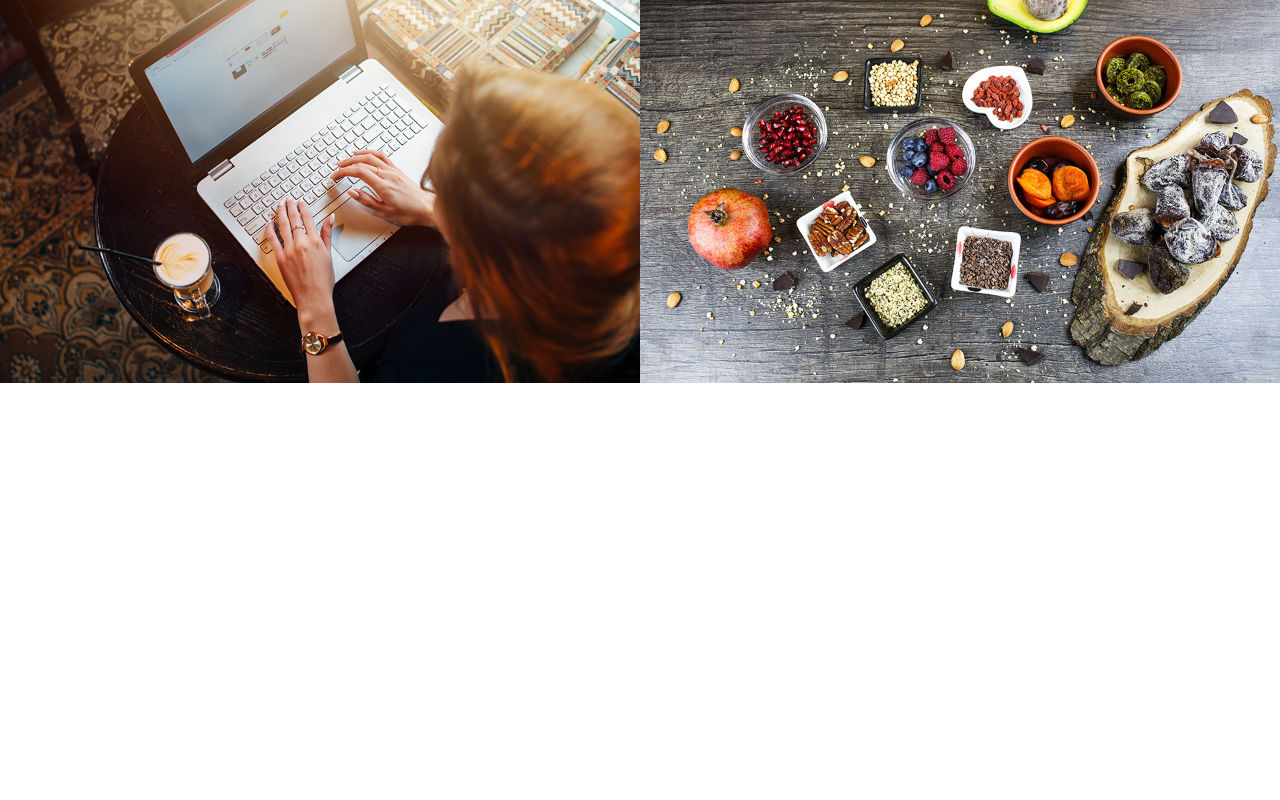
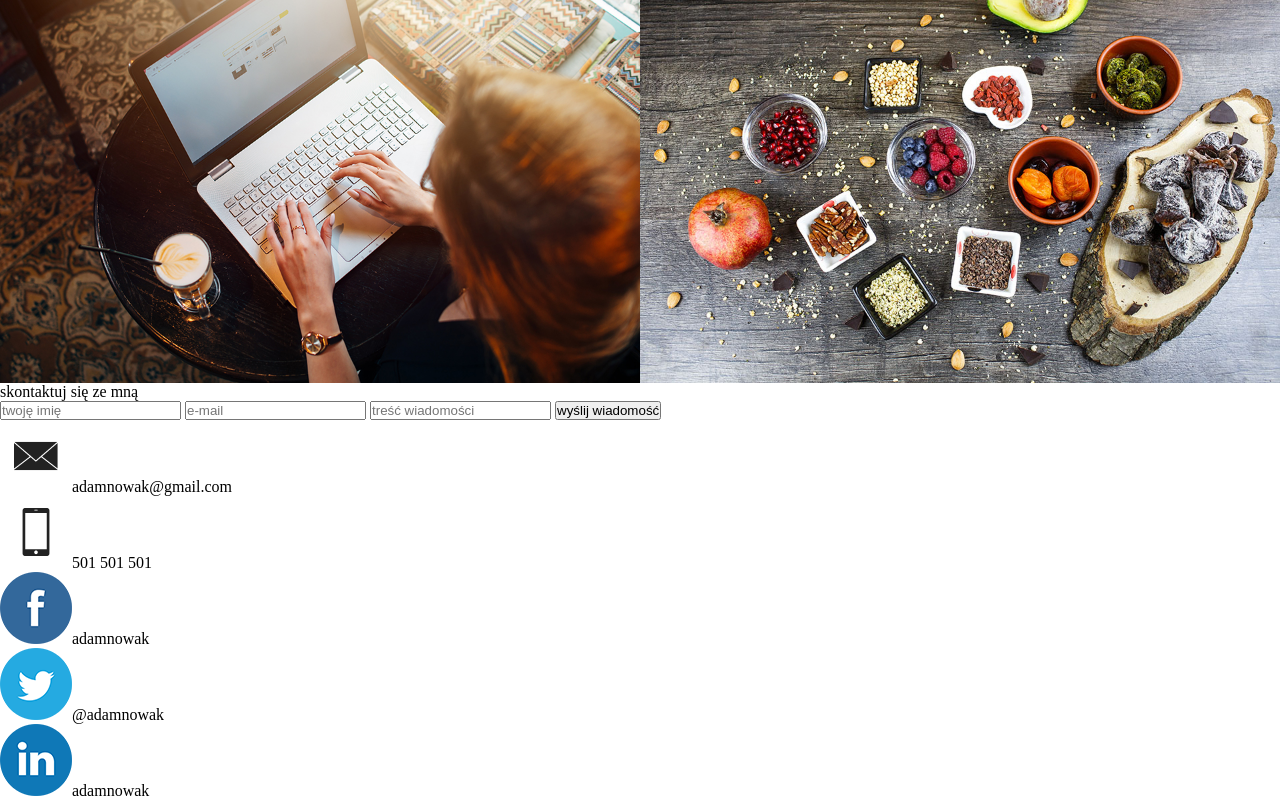
Before and after one commit to chimny/business-website-page-PL-, a plain HTML site: page www elements/index.html in a window 1280 px wide. Shown: the part 4857-5657 px from the top of the page. Before the commit the page ends 5240 px from the top, so only its background shows below. Drawn offline with Linux system fonts and the light colour scheme.

Commit message:
Add files via upload
started contact section

```diff
--- a/www elements/index.html
+++ b/www elements/index.html
@@ -119,7 +119,24 @@
 
 
   </section>
-  <section></section>
+  <section class="contact">
+    <p>skontaktuj się ze mną</p>
+    <form>
+      <input type="text" placeholder='twoję imię'>
+      <input type="email" placeholder='e-mail'>
+      <input type="text" placeholder='treść wiadomości'>
+      <button>wyślij wiadomość</button>
+    </form>
+    <div class="socialmedia">
+      <ul>
+        <li><img src="images/contact1.png" alt="e-mail">adamnowak@gmail.com</li>
+        <li><img src="images/contact2.png" alt="e-mail">501 501 501</li>
+        <li><img src="images/contact3.png" alt="e-mail">adamnowak</li>
+        <li><img src="images/contact4.png" alt="e-mail">@adamnowak</li>
+        <li><img src="images/contact5.png" alt="e-mail">adamnowak</li>
+      </ul>
+    </div>
+  </section>
   <footer></footer>
 </body>
 
```
